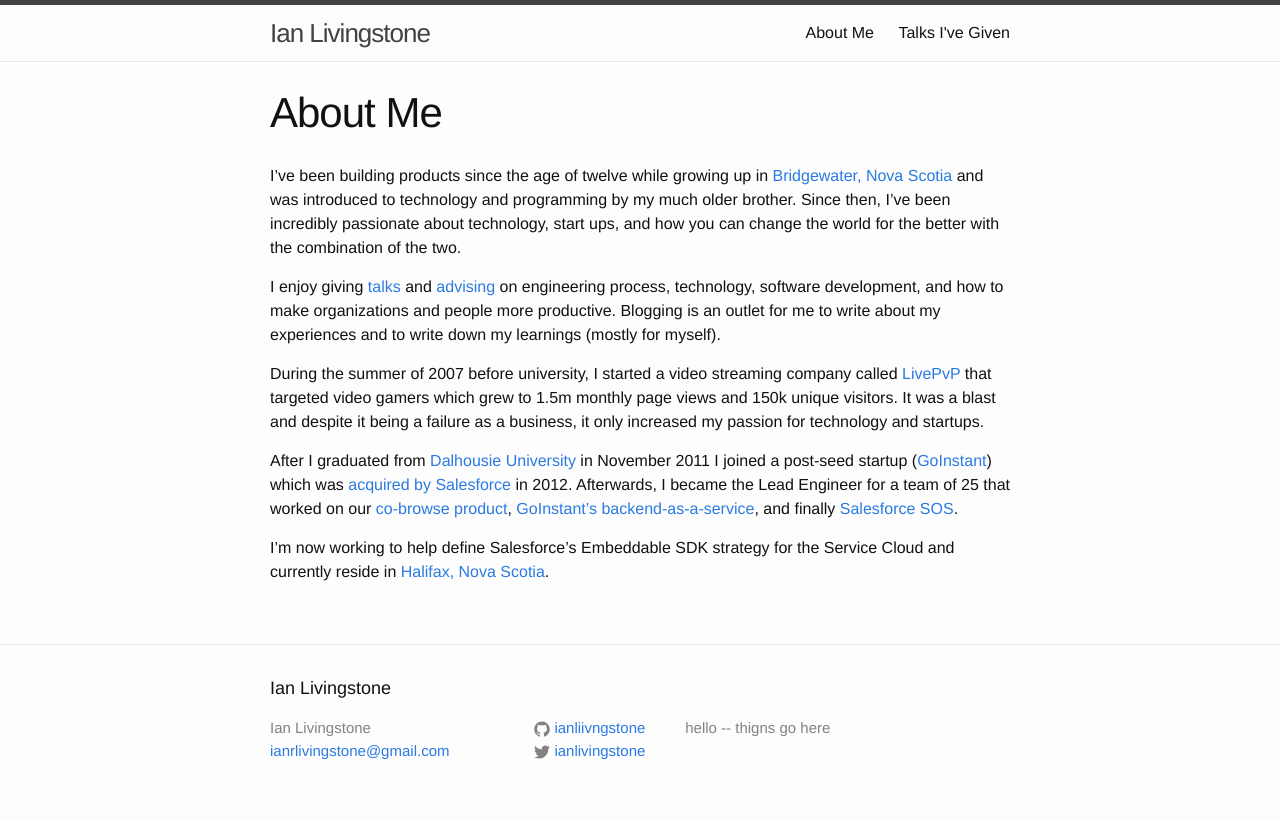
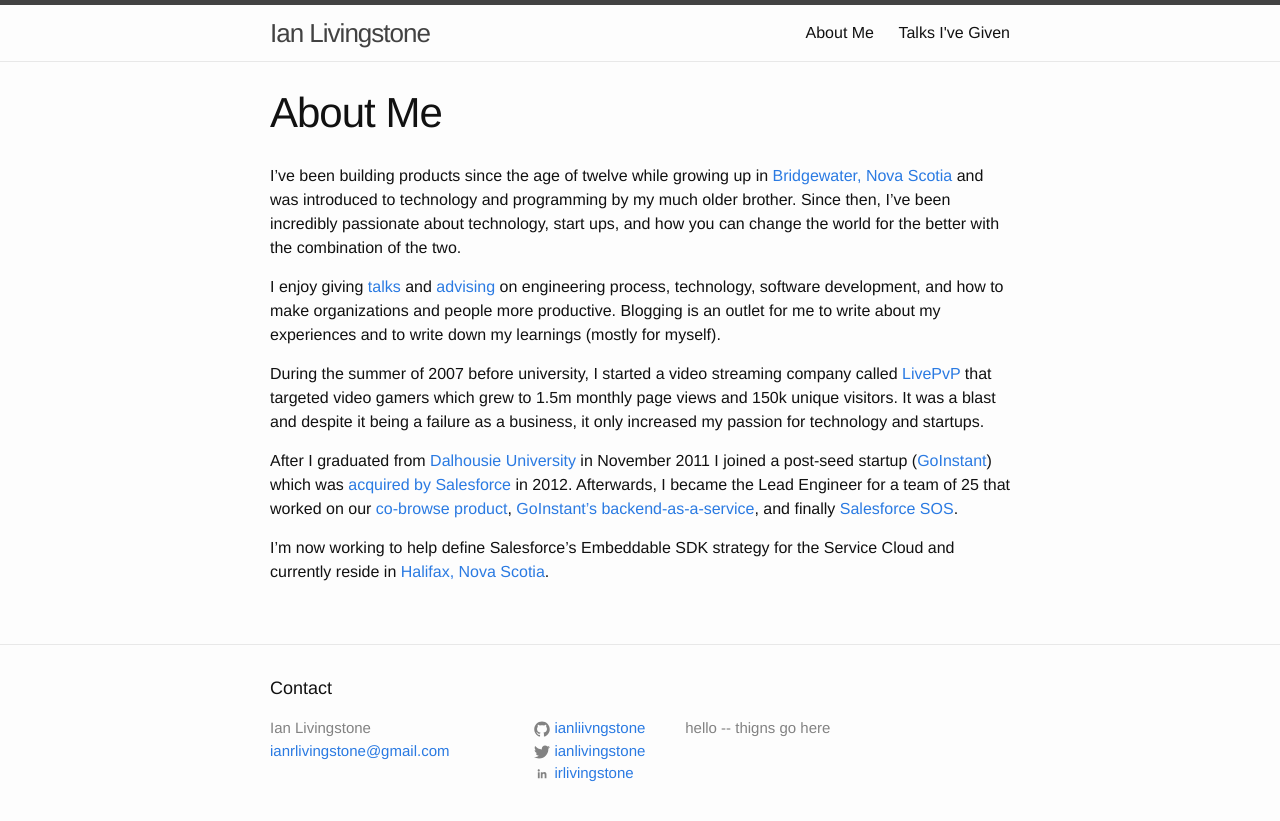
Before and after one commit to ianlivingstone/ianlivingstone.github.io, a Jekyll site: the page built from about.md, in a window 1280 px wide. Shown: the top 821 px of the page. Built offline with Jekyll 4.4.1, drawn with Linux system fonts in a browser that asks for light colours.

Commit message:
Add LinkedIn icon to bottom of footer

```diff
--- a/_includes/footer.html
+++ b/_includes/footer.html
@@ -2,7 +2,7 @@
 
   <div class="wrapper">
 
-    <h2 class="footer-heading">{{ site.title }}</h2>
+    <h2 class="footer-heading">Contact</h2>
 
     <div class="footer-col-wrapper">
       <div class="footer-col  footer-col-1">
@@ -42,6 +42,21 @@
             </a>
           </li>
           {% endif %}
+
+          {% if site.linkedin_username %}
+            <li>
+            <a href="https://www.linkedin.com/in/{{ site.linkedin_username }}">
+              <span class="icon  icon--twitter">
+                <svg viewBox="0 0 512 512">
+                  <path fill="#828282" d="M186.4 142.4c0 19-15.3 34.5-34.2 34.5 -18.9 0-34.2-15.4-34.2-34.5 0-19 15.3-34.5 34.2-34.5C171.1 107.9 186.4 123.4 186.4 142.4zM181.4 201.3h-57.8V388.1h57.8V201.3zM273.8 201.3h-55.4V388.1h55.4c0 0 0-69.3 0-98 0-26.3 12.1-41.9 35.2-41.9 21.3 0 31.5 15 31.5 41.9 0 26.9 0 98 0 98h57.5c0 0 0-68.2 0-118.3 0-50-28.3-74.2-68-74.2 -39.6 0-56.3 30.9-56.3 30.9v-25.2H273.8z"/>
+               </svg>
+              </span>
+
+              <span class="username">{{ site.linkedin_username }}</span>
+            </a>
+            </li>
+          {% endif %}
+
         </ul>
       </div>
 
```
